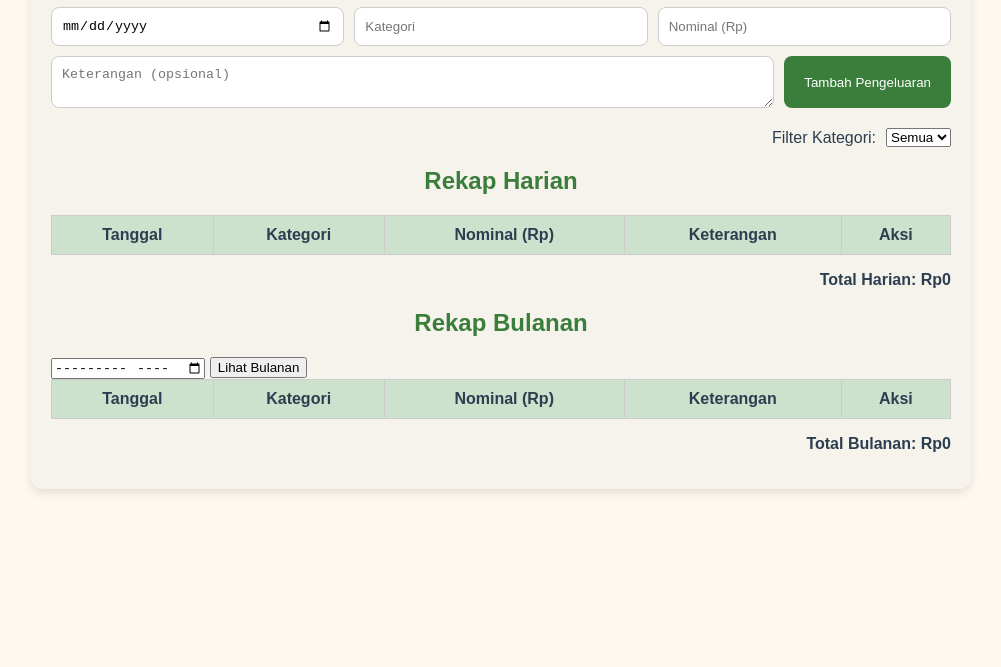
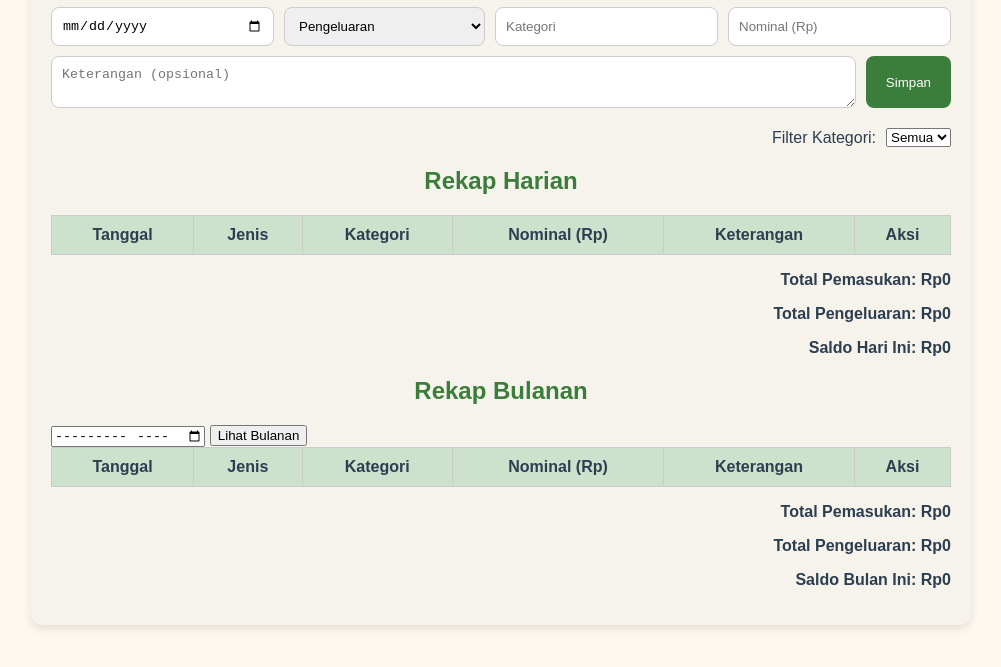
Before and after one commit to rekcless/dana, a plain HTML site: page index.html in a window 1280 px wide. Shown: the part 133-800 px from the top of the page, without its empty margins (139-1140 px from the left). Drawn offline with Linux system fonts and the light colour scheme; no server answers.

Commit message:
Update index.html

```diff
--- a/index.html
+++ b/index.html
@@ -3,23 +3,27 @@
 <head>
 <meta charset="UTF-8">
 <meta name="viewport" content="width=device-width, initial-scale=1.0">
-<title>Catatan Pengeluaran</title>
+<title>Catatan Keuangan Harian & Bulanan</title>
 <link rel="stylesheet" href="style.css">
 </head>
 <body>
 <div class="container">
-    <h1>Catatan Pengeluaran</h1>
+    <h1>Catatan Keuangan</h1>
 
-    <!-- Form Input Pengeluaran -->
+    <!-- Form Input -->
     <form id="formPengeluaran">
         <input type="date" id="tanggal" required>
+        <select id="jenis" required>
+            <option value="pengeluaran">Pengeluaran</option>
+            <option value="pemasukan">Pemasukan</option>
+        </select>
         <input type="text" id="kategori" placeholder="Kategori" required>
         <input type="text" id="nominal" placeholder="Nominal (Rp)" required>
         <textarea id="keterangan" placeholder="Keterangan (opsional)"></textarea>
-        <button type="submit">Tambah Pengeluaran</button>
+        <button type="submit">Simpan</button>
     </form>
 
-    <!-- Filter Kategori -->
+    <!-- Filter -->
     <div class="filter">
         <label for="filterKategori">Filter Kategori:</label>
         <select id="filterKategori"><option value="all">Semua</option></select>
@@ -29,11 +33,20 @@
     <h2>Rekap Harian</h2>
     <table id="tabelHarian">
         <thead>
-            <tr><th>Tanggal</th><th>Kategori</th><th>Nominal (Rp)</th><th>Keterangan</th><th>Aksi</th></tr>
+            <tr>
+                <th>Tanggal</th>
+                <th>Jenis</th>
+                <th>Kategori</th>
+                <th>Nominal (Rp)</th>
+                <th>Keterangan</th>
+                <th>Aksi</th>
+            </tr>
         </thead>
         <tbody></tbody>
     </table>
-    <p id="totalHarian">Total Harian: Rp0</p>
+    <p id="totalHarianPemasukan">Total Pemasukan: Rp0</p>
+    <p id="totalHarianPengeluaran">Total Pengeluaran: Rp0</p>
+    <p id="saldoHarian">Saldo Hari Ini: Rp0</p>
 
     <!-- Rekap Bulanan -->
     <h2>Rekap Bulanan</h2>
@@ -41,11 +54,20 @@
     <button id="lihatBulanan">Lihat Bulanan</button>
     <table id="tabelBulanan">
         <thead>
-            <tr><th>Tanggal</th><th>Kategori</th><th>Nominal (Rp)</th><th>Keterangan</th><th>Aksi</th></tr>
+            <tr>
+                <th>Tanggal</th>
+                <th>Jenis</th>
+                <th>Kategori</th>
+                <th>Nominal (Rp)</th>
+                <th>Keterangan</th>
+                <th>Aksi</th>
+            </tr>
         </thead>
         <tbody></tbody>
     </table>
-    <p id="totalBulanan">Total Bulanan: Rp0</p>
+    <p id="totalBulananPemasukan">Total Pemasukan: Rp0</p>
+    <p id="totalBulananPengeluaran">Total Pengeluaran: Rp0</p>
+    <p id="saldoBulanan">Saldo Bulan Ini: Rp0</p>
 </div>
 
 <script type="module" src="app.js"></script>
```
